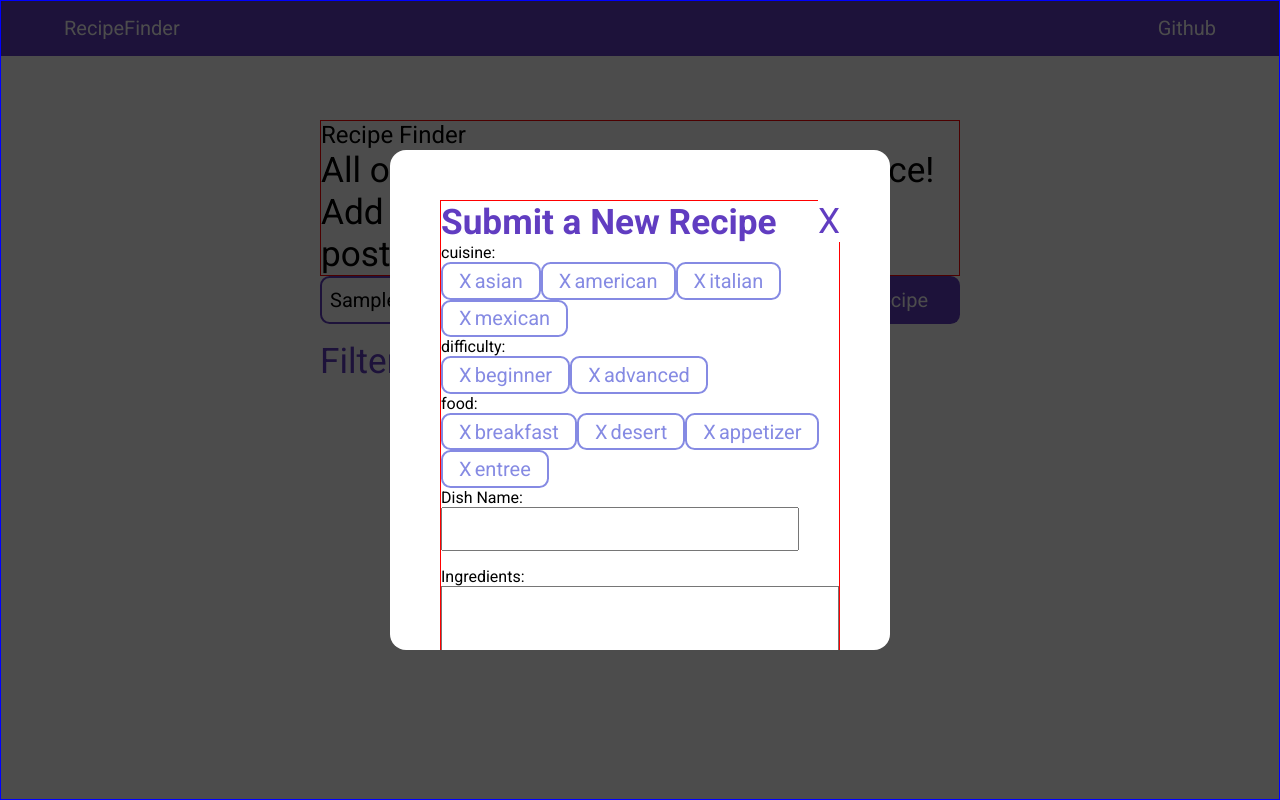
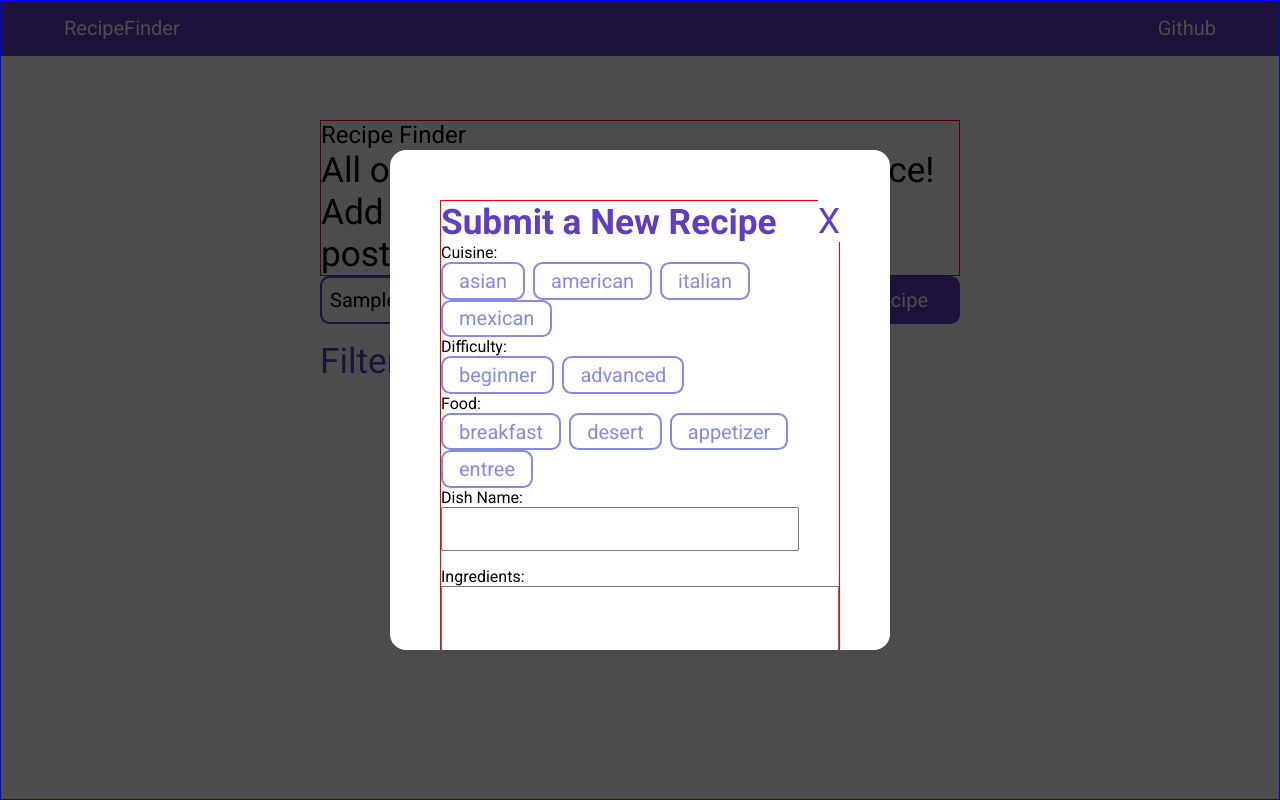
Before and after one commit to christopher-coyne/recipe_finder, a React (Create React App) app: page / in a window 1280 px wide. Both pictures are taken after typing "Sample" into the empty fields and a click on the button "+ Add Recipe". Built offline with nearby package versions, Linux system fonts and the light colour scheme.

Commit message:
cancel button added

```diff
--- a/src/components/AddRecipe/components/ButtonsOptions.tsx
+++ b/src/components/AddRecipe/components/ButtonsOptions.tsx
@@ -1,6 +1,7 @@
 import React from "react";
 import filterOptions from "../../../FilterOptionTypes";
 import Button from "../../Button/Button";
+import { capitalize } from "../../../utilities/capitalize";
 
 type Props = {
   handleClick: (buttonType: string) => void;
@@ -16,7 +17,7 @@ export const ButtonsOptions = ({ clickedButtons, handleClick }: Props) => {
       {filters.map((filter) => {
         return (
           <>
-            <label>{filter}:</label>
+            <label>{capitalize(filter)}:</label>
             {filterOptions[filter].map((buttonType: string) => {
               return (
                 <Button
--- a/src/components/Button/Button.style.tsx
+++ b/src/components/Button/Button.style.tsx
@@ -4,31 +4,40 @@ import styled from "styled-components";
 export const StyledButton = styled("button")<{ buttonType: string }>`
   cursor: pointer;
   background-color: ${(props) => {
-    if (props.buttonType === "clicked") return `${props.theme.colors.primary}`;
     if (props.buttonType === "regular") return `${props.theme.colors.primary}`;
+    if (props.buttonType === "cancel") return `${props.theme.colors.cancel}`;
+    if (props.buttonType === "clicked")
+      return `${props.theme.colors.secondary}`;
     if (props.buttonType === "small") return `white`;
   }};
   padding: ${(props) => {
-    if (props.buttonType === "regular") return ".75rem 2rem";
-    if (props.buttonType === "small") return ".3rem 1rem";
+    if (props.buttonType === "regular" || props.buttonType === "cancel")
+      return ".75rem 2rem";
+    if (props.buttonType === "small" || props.buttonType === "clicked")
+      return ".3rem 1rem";
   }};
   border: ${(props) => {
-    if (props.buttonType === "clicked") return "5px solid red";
-    if (props.buttonType === "small")
+    if (props.buttonType === "small" || props.buttonType === "clicked")
       return `2px solid ${props.theme.colors.secondary}`;
     return "none";
   }};
   border-radius: 0.6rem;
   color: ${(props) => {
-    if (props.buttonType === "regular") return "white";
+    if (
+      props.buttonType === "regular" ||
+      props.buttonType === "clicked" ||
+      props.buttonType === "cancel"
+    )
+      return "white";
     if (props.buttonType === "small") return props.theme.colors.secondary;
   }};
-  font-size: ${(props) => {
-    if (props.buttonType === "small" || props.buttonType === "regular")
-      return props.theme.fontSizes.medium;
-  }};
+  font-size: ${(props) => props.theme.fontSizes.medium};
   font-weight: ${(props) => {
     if (props.buttonType === "small") return props.theme.fontSizes.medium;
+  }};
+  margin: ${(props) => {
+    if (props.buttonType === "small" || props.buttonType === "clicked")
+      return "0rem .5rem 0rem 0rem";
   }};
 `;
 
--- a/src/components/Button/Button.tsx
+++ b/src/components/Button/Button.tsx
@@ -4,12 +4,13 @@ interface Props {
   input: string;
   onClick: React.MouseEventHandler<HTMLButtonElement>;
   type: "small" | "regular" | "cancel" | "clicked" | "option";
+  closeable?: true | null;
 }
 
-const Button = ({ input, onClick, type }: Props) => {
+const Button = ({ input, onClick, type, closeable }: Props) => {
   return (
     <StyledButton onClick={onClick} buttonType={type}>
-      {type === "small" && <CloseButton>X</CloseButton>}
+      {closeable && <CloseButton>X</CloseButton>}
       {input}
     </StyledButton>
   );
```
